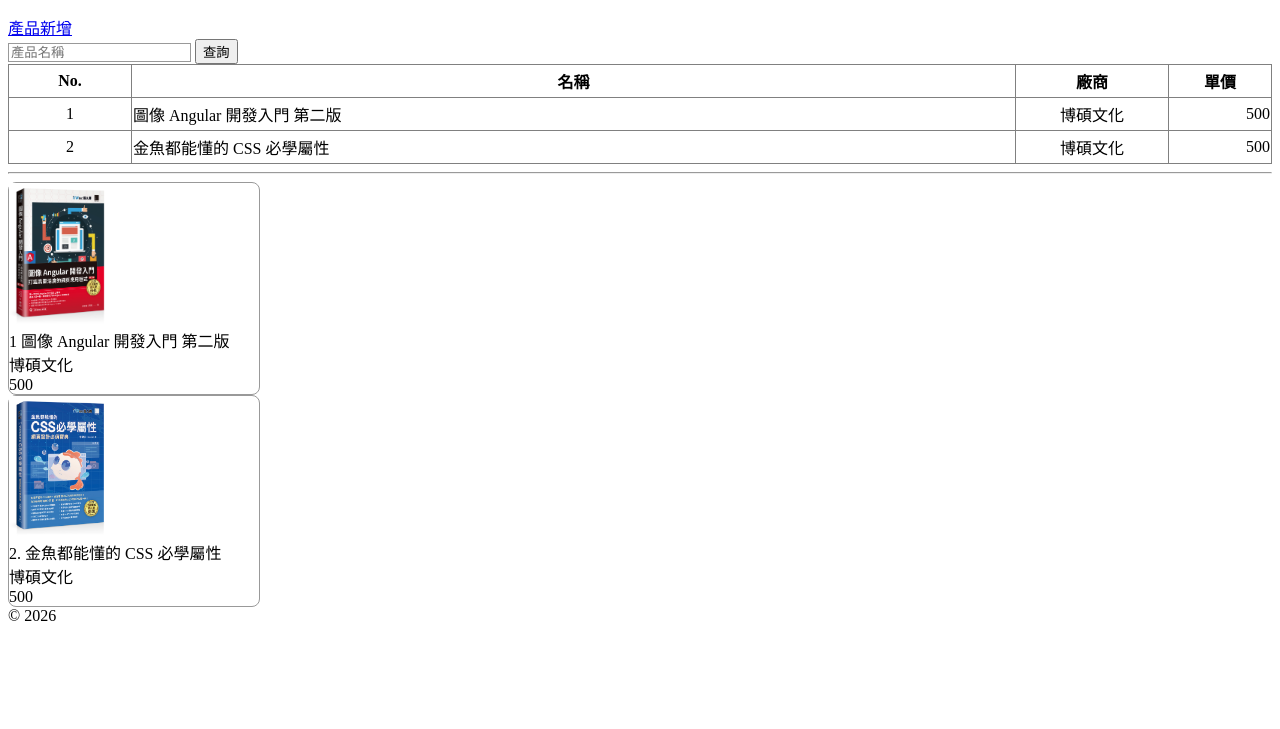
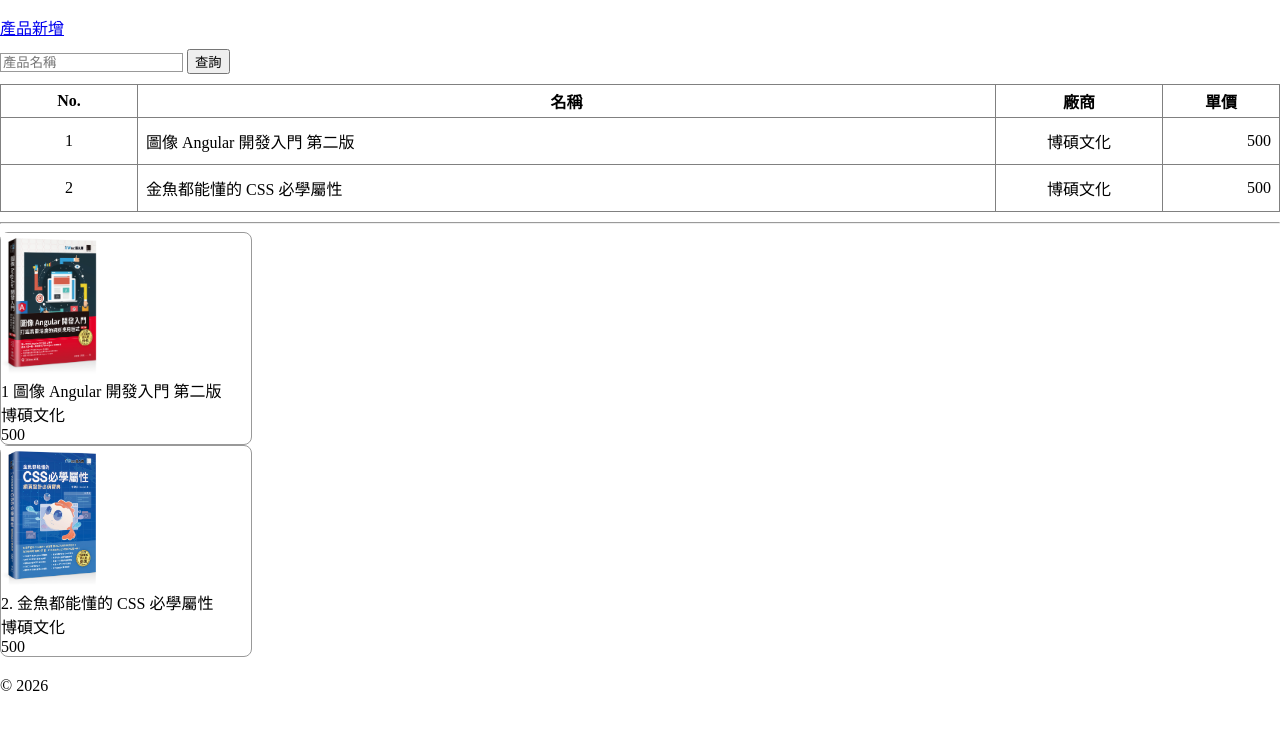
Before and after one commit to 15130380-create/mcu-115-1-web-15130380, a plain HTML site: page src/index.html in a window 1280 px wide. Shown: the part 49-778 px from the top of the page. Drawn offline with Linux system fonts and the light colour scheme.

Commit message:
feat(css): 設定各元素內外距樣式實作

```diff
--- a/src/index.css
+++ b/src/index.css
@@ -1,5 +1,14 @@
+body {
+  margin: 0;
+  padding: 0;
+}
+
 h3 {
   text-align: center;
+}
+
+nav {
+  margin-bottom: 10px;
 }
 
 .card {
@@ -15,11 +24,16 @@ input[type="text"] {
 table {
   border-collapse: collapse;
   width: 100%;
+  margin: 10px 0px;
 }
 
 th,
 td {
   height: 30px;
+}
+
+tr > td {
+  padding: 8px;
 }
 
 td.id {
@@ -36,3 +50,7 @@ td.price {
   text-align: right;
   width: 100px;
 }
+
+footer {
+  margin-top: 20px;
+}
```
